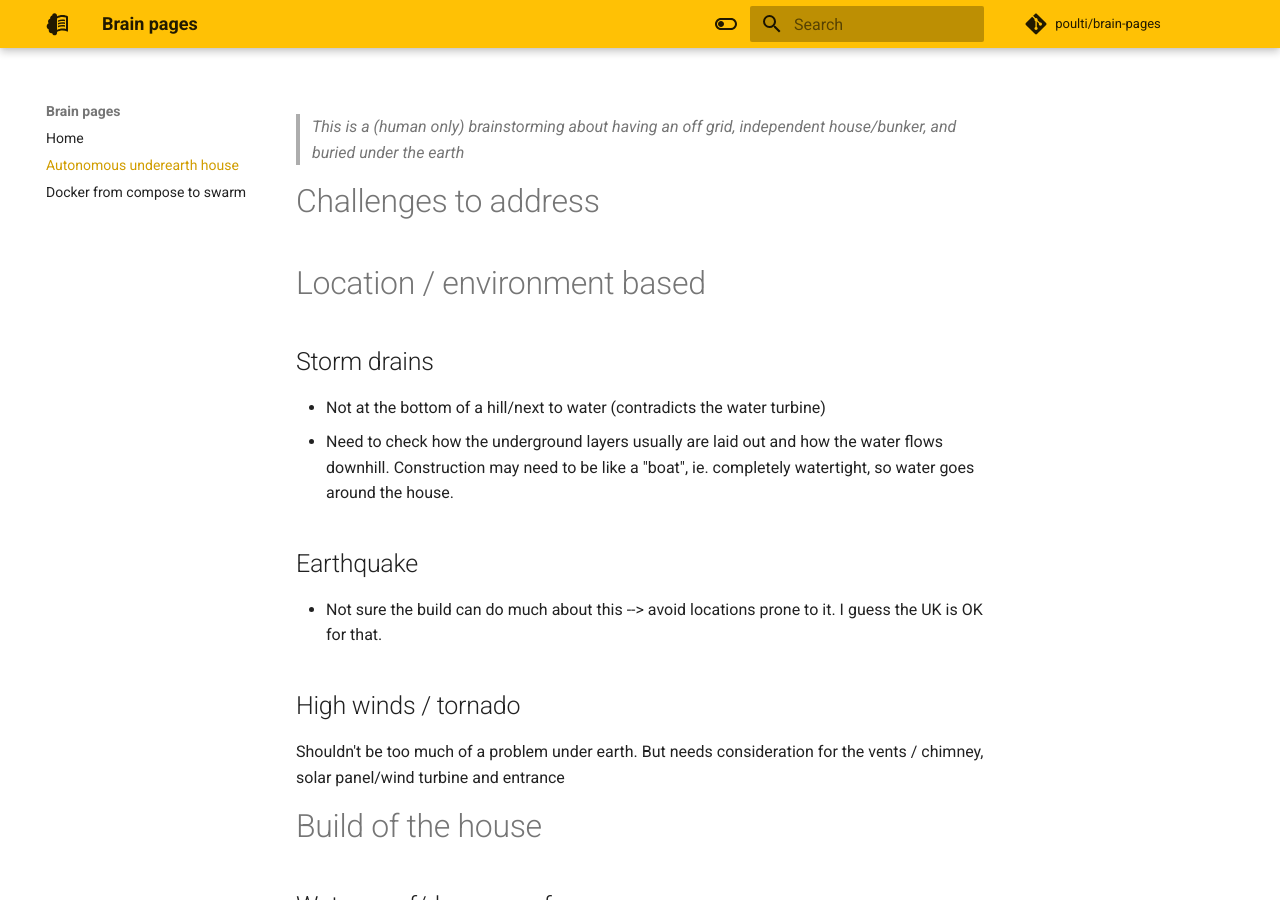
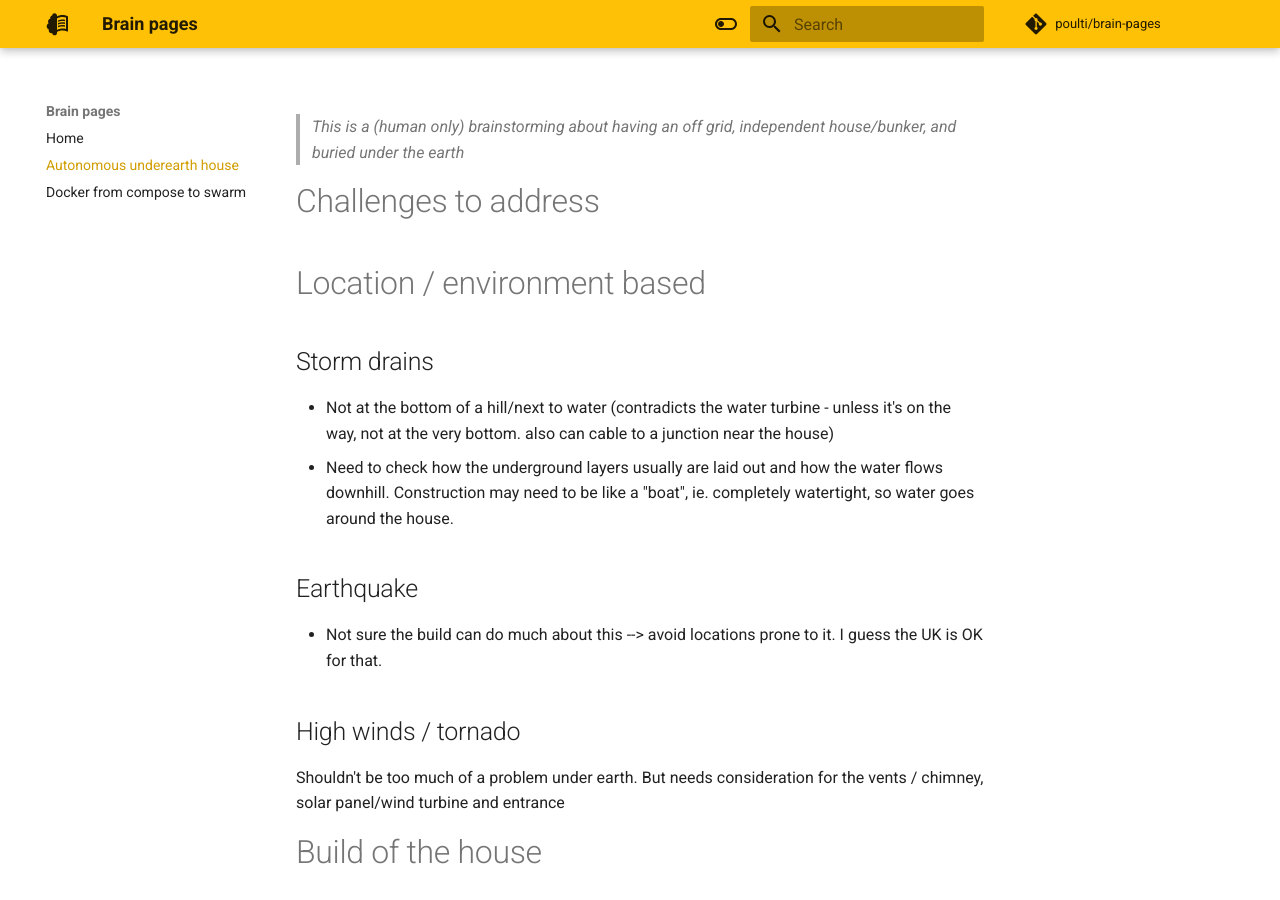
Before and after one commit to poulti/brain-pages, an MkDocs documentation site: the page built from docs/autonomous-underearth-house.md, in a window 1280 px wide and 900 px high. Built offline with MkDocs 1.6.1 and Material for MkDocs 9.7.7, drawn with Linux system fonts in a browser that asks for light colours; comment, search, counter and statistics services are not loaded.

Commit message:
Update autonomous-underearth-house.md

```diff
--- a/docs/autonomous-underearth-house.md
+++ b/docs/autonomous-underearth-house.md
@@ -8,7 +8,7 @@ tags: Blog
 # Location / environment based
 
 ## Storm drains
-- Not at the bottom of a hill/next to water (contradicts the water turbine)
+- Not at the bottom of a hill/next to water (contradicts the water turbine - unless it's on the way, not at the very bottom. also can cable to a junction near the house)
 - Need to check how the underground layers usually are laid out and how the water flows downhill. Construction may need to be like a "boat", ie. completely watertight, so water goes around the house.
 ## Earthquake
 - Not sure the build can do much about this --> avoid locations prone to it. I guess the UK is OK for that.
```
